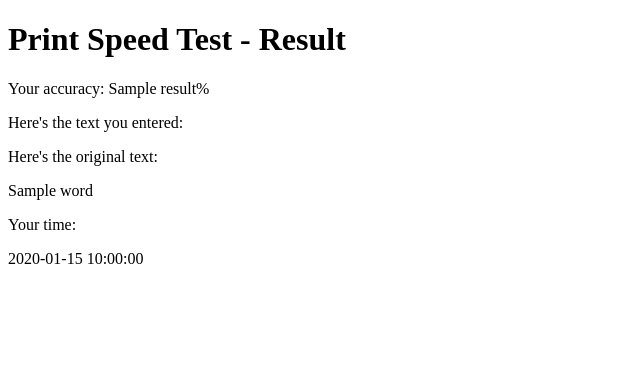
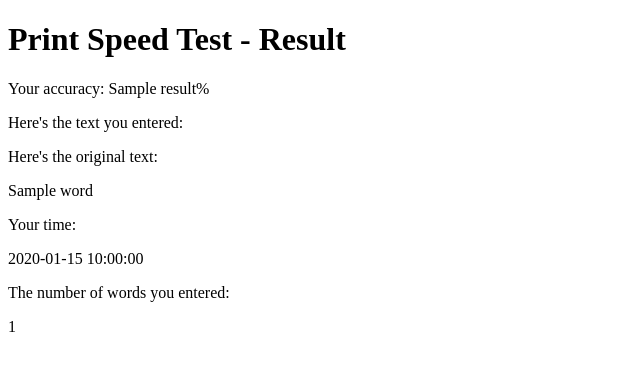
Before and after one commit to RinaRam/TypingSpeedTest, a Flask app: template templates/result.html in a window 1280 px wide. Shown: the part 26-397 px from the top of the page, without its empty margins (0-640 px from the left). Run offline with Flask 3, Linux system fonts and the light colour scheme; the template is opened without the code that fills it: most values are stand-ins (such as "Sample title", 1, 10 or a date in 2020).

Commit message:
Добавила страницу результатов для второго варианта и отображение кол-ва введенных слов

```diff
--- a/app.py
+++ b/app.py
@@ -90,7 +90,8 @@ def home():
             return render_template('result.html', result=round(result, 2),
                                                   user_words=user_text.split(),
                                                   correct_words=test_text.split(),
-                                                  time=request.form['submit_button'])
+                                                  time=request.form['submit_button'],
+                                                  entered_words_number=len(user_text.split()))
 
         if (new_language != curr_language
                     or new_punctuation != punctuation
@@ -129,9 +130,18 @@ def maxWordFixedTime():
         new_punctuation = bool(buttons.punct.data)
         new_sec = int(buttons.sec.data)
         if (request.form.get('submit_button') != None):
+            soup = BeautifulSoup(urlopen(request.base_url), 'html.parser')
+            test_text = soup.find_all("p")[1].get_text()
+            print(test_text)
 
-            # можно писать результат, иначе зайдет в следующий иф
-            pass
+            user_text = request.form['user_text']
+            result = calculate_result(test_text, user_text)
+            return render_template('result.html', result=round(result, 2),
+                                                  user_words=user_text.split(),
+                                                  correct_words=test_text.split(),
+                                                  time=sec,
+                                                  entered_words_number=len(user_text.split()))
+
         if (new_language != curr_language
                     or new_punctuation != punctuation
                     or new_sec != sec):
--- a/templates/result.html
+++ b/templates/result.html
@@ -43,6 +43,10 @@
 	<p>
 		{{ time }}
 	</p>
+	<p>The number of words you entered:</p>
+	<p>
+		{{ entered_words_number }}
+	</p>
 
 </body>
 </html>
```
